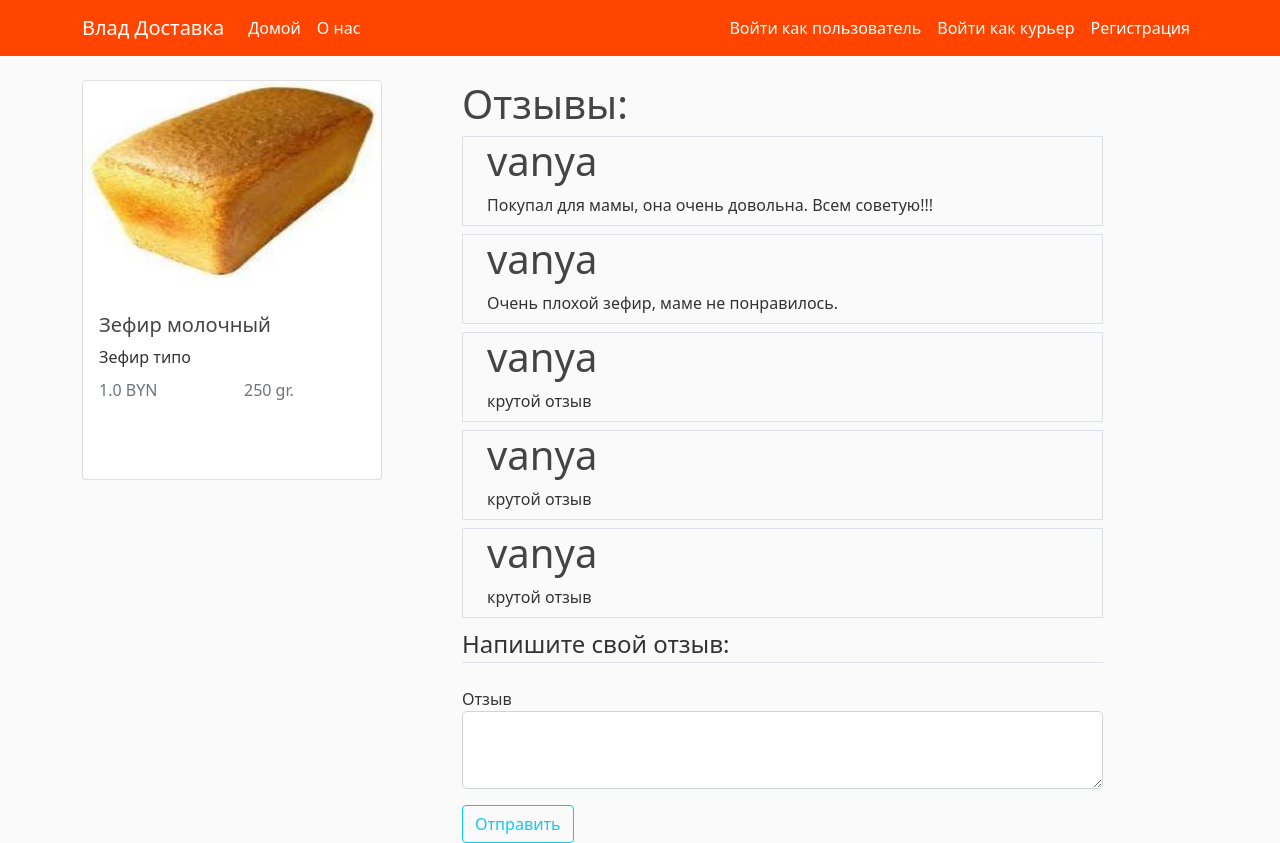
After one commit to Braindead3/bd_project, a Flask app: page /product/1 in a window 1280 px wide. The commit adds this page. Run offline with Flask 2, Linux system fonts and the light colour scheme; data comes from the database, SQL or seed files in the repository.

Commit message:
add revive system

```diff
--- a/bd_project/__init__.py
+++ b/bd_project/__init__.py
@@ -3,10 +3,10 @@ from bd_project.config import Config
 from flask_login import LoginManager
 from flask_bcrypt import Bcrypt
 from playhouse.sqliteq import SqliteQueueDatabase
+from peewee import SqliteDatabase
 from flask_mail import Mail
 import logging
 import sys
-# from peewee import SqliteDatabase
 import atexit
 
 db = SqliteQueueDatabase('bd_project/DB/project.db', use_gevent=False, autostart=True, queue_max_size=64,
--- a/bd_project/admin_products_table/routes.py
+++ b/bd_project/admin_products_table/routes.py
@@ -1,6 +1,6 @@
 from flask import Blueprint, render_template, redirect, url_for, flash, request
 from bd_project.admin_products_table.forms import AddProductForm, DeleteProductForm, UpdateProductForm
-from bd_project.models import Product
+from bd_project.models import Product,Categories
 from bd_project.admin_products_table.utils import (save_picture, init_forms, add_product, set_updated_form_fields,
                                                    update_product)
 
@@ -11,6 +11,8 @@ admin_products_table = Blueprint('admin_products_table', __name__)
 def products_table():
     selected_product = 'None'
     add_form, delete_form, update_form, products = init_forms()
+    add_form.category_add.choices = [(category.id, category.category) for category in Categories.select()]
+    update_form.category_update.choices = [(category.id, category.category) for category in Categories.select()]
     delete_form.select_delete.choices = [(product.id, product.name) for product in products]
     return render_template('admin_pages/table_products.html', add_form=add_form, delete_form=delete_form,
                            update_form=update_form, products=products, selected_product=selected_product)
@@ -19,6 +21,7 @@ def products_table():
 @admin_products_table.route('/admin_tables/products/add', methods=['POST'])
 def product_creation():
     add_form, delete_form, update_form, products = init_forms()
+    add_form.category_add.choices = [(category.id, category.category) for category in Categories.select()]
     if add_form.submit_add.data and add_form.validate_on_submit():
         add_product(add_form)
         flash('Add successful', 'success')
@@ -45,6 +48,7 @@ def product_updating(product_id):
     selected_product = 'None'
     add_form, delete_form, update_form, products = init_forms()
     delete_form.select_delete.choices = [(product.id, product.name) for product in products]
+    update_form.category_update.choices = [(category.id, category.category) for category in Categories.select()]
     update_form.updated_product = Product.get(Product.id == product_id)
     if update_form.submit_update.data and update_form.validate_on_submit():
         update_product(update_form)
--- a/bd_project/main/forms.py
+++ b/bd_project/main/forms.py
@@ -1,5 +1,5 @@
 from flask_wtf import FlaskForm
-from wtforms import StringField, SubmitField
+from wtforms import StringField, SubmitField, TextAreaField
 from wtforms.validators import DataRequired
 
 
@@ -7,3 +7,8 @@ class SearchForm(FlaskForm):
     search_product_name = StringField('Product',
                                       validators=[DataRequired()])
     search_submit = SubmitField('Search')
+
+
+class ReviveForm(FlaskForm):
+    revive = TextAreaField('Отзыв', validators=[DataRequired()])
+    submit = SubmitField('Отправить')
--- a/bd_project/main/routes.py
+++ b/bd_project/main/routes.py
@@ -5,20 +5,12 @@ from flask_login import current_user
 from playhouse.flask_utils import object_list
 from bd_project.classes import UserHelper
 
-from bd_project.main.forms import SearchForm
-from bd_project.models import Product
+from bd_project.main.forms import SearchForm, ReviveForm
+from bd_project.models import Product, Categories, ProductReviews
 
 main = Blueprint('main', __name__)
 
 sel_category = None
-
-
-def choose_categories():
-    all_products = Product.select()
-    product_categories = set()
-    for product in all_products:
-        product_categories.add(product.category)
-    return list(product_categories)
 
 
 def current_user_ordered_products():
@@ -35,7 +27,7 @@ def current_user_ordered_products():
 def home():
     global sel_category
     sel_category = None
-    product_categories = choose_categories()
+    product_categories = Categories.select()
     form = SearchForm()
     try:
         order_products_by_current_user = current_user_ordered_products()
@@ -45,7 +37,7 @@ def home():
     if form.validate_on_submit():
         products = Product.select().where(Product.name.contains(f'{form.search_product_name.data.capitalize()}'))
         if not products:
-            flash('Nothing found', 'danger')
+            flash('Ничего не найдено', 'danger')
             products = Product.select()
     else:
         products = Product.select()
@@ -63,7 +55,7 @@ def admin_page():
 def filter_products_by_category(category):
     global sel_category
     sel_category = category
-    product_categories = choose_categories()
+    product_categories = Categories.select()
     form = SearchForm()
     products = Product.select().where(Product.category == sel_category)
     order_products_by_current_user = current_user_ordered_products()
@@ -73,7 +65,7 @@ def filter_products_by_category(category):
 
 @main.route('/filtered_products/price')
 def filter_products_by_cost():
-    product_categories = choose_categories()
+    product_categories = Categories.select()
     form = SearchForm()
     if sel_category:
         products = Product.select().where(Product.category == sel_category).order_by(Product.price)
@@ -86,7 +78,7 @@ def filter_products_by_cost():
 
 @main.route('/filtered_products/price_desc')
 def filter_products_by_cost_desc():
-    product_categories = choose_categories()
+    product_categories = Categories.select()
     form = SearchForm()
     if sel_category:
         products = Product.select().where(Product.category == sel_category).order_by(Product.price.desc())
@@ -95,3 +87,16 @@ def filter_products_by_cost_desc():
     order_products_by_current_user = current_user_ordered_products()
     return object_list('home.html', title='Home page', query=products, context_variable='products', paginate_by=10,
                        order_products=order_products_by_current_user, form=form, categories=product_categories)
+
+
+@main.route('/product/<product_id>', methods=['GET', 'POST'])
+def product_revive(product_id):
+    form = ReviveForm()
+    product = Product.get(Product.id == product_id)
+    revives = product.revives
+    if form.validate_on_submit():
+        revive = ProductReviews(review=form.revive.data, user_id=current_user.id, product_id=product_id)
+        revive.save()
+        form.revive.data = ''
+        return redirect(url_for('main.product_revive', product_id=product_id))
+    return render_template('product_revives.html', product=product, revives=revives, form=form)
--- a/bd_project/models.py
+++ b/bd_project/models.py
@@ -4,7 +4,6 @@ from peewee import *
 from datetime import datetime
 from bd_project import login_manager, db
 from flask_login import UserMixin
-
 
 
 @login_manager.user_loader
@@ -59,13 +58,23 @@ class Courier(BaseModel):
         db_table = 'Couriers'
 
 
+class Categories(BaseModel):
+    category = CharField(max_length=20, null=False)
+
+    def __repr__(self):
+        return f'Product("{self.category}")'
+
+    class Meta:
+        db_table = 'Categories'
+
+
 class Product(BaseModel):
     name = CharField(20, unique=True, null=False)
     price = DoubleField(null=False)
     description = TextField(null=False)
     weight = IntegerField(null=False)
     image = CharField(null=False)
-    category = CharField(null=False)
+    category = ForeignKeyField(Categories, backref='category')
 
     def __repr__(self):
         return f'Product("{self.name}","{self.price}","{self.description},{self.weight},{self.image}")'
@@ -101,6 +110,18 @@ class OrderList(BaseModel):
         db_table = 'OrderList'
 
 
+class ProductReviews(BaseModel):
+    review = TextField()
+    user_id = ForeignKeyField(User, backref='revives')
+    product_id = ForeignKeyField(Product, backref='revives')
+
+    def __repr__(self):
+        return f'Product("{self.review},"{self.user_id}")'
+
+    class Meta:
+        db_table = 'ProductReviews'
+
+
 def create_db():
     with db:
-        db.create_tables([User, Courier, Product, Order, OrderList])
+        db.create_tables([ProductReviews])
--- a/bd_project/static/main.css
+++ b/bd_project/static/main.css
@@ -100,3 +100,15 @@ position: absolute;
 left: 1;
 bottom: 0;
 }
+
+.filter-button{
+width: 120px;
+}
+
+.bg-color-done{
+background:#00FA9A;
+}
+
+.bg-color-not-done{
+background:#FFA07A;
+}
--- a/bd_project/templates/layout.html
+++ b/bd_project/templates/layout.html
@@ -37,7 +37,7 @@
                     <a class="nav-item nav-link" href="#">О нас</a>
                 </div>
                 <!-- Navbar Right Side -->
-                {% if current_user.is_authenticated and current_user.username == 'admin' %}
+                {% if current_user.is_authenticated and current_user.username == 'admin' or current_user.username == 'Админ' %}
                 <div class="navbar-nav ms-auto">
                     <a class="nav-item nav-link" href="{{ url_for('main.admin_page') }}">Страница Админа</a>
                     <a class="nav-item nav-link" href="{{ url_for('users.logout') }}">Выйти</a>
@@ -93,7 +93,7 @@
                                 <h5>{{ product.get("product") }}</h5>
                             </div>
                             <div class="col-6">
-                                <h5>В карзине: {{ product.get('amount') }}</h5>
+                                <h5>В корзине: {{ product.get('amount') }}</h5>
                             </div>
                         </div>
                         <div class="row">
@@ -130,7 +130,7 @@
         {% else %}
         <div class="col-md-3">
             <div class="content-section">
-                <h3>Карзина:</h3>
+                <h3>Корзина:</h3>
                 <p>Ничего тут нету! Купи что нибудь!</p>
             </div>
         </div>
--- /dev/null
+++ b/bd_project/templates/product_revives.html
@@ -0,0 +1,59 @@
+{% extends 'layout.html' %}
+{% block content %}
+<div class="row">
+    <div class="col-4">
+        <div class="card" style="width: 300px; height:400px">
+            <img src="{{ url_for('static', filename ='food_pics/' + product.image) }}"
+                 class="card-img-top food-img"
+                 alt="{{ url_for('static', filename ='food_pics/' + 'default_food.jpg') }}">
+            <div class="card-body">
+                <h5 class="card-title">{{ product.name }}</h5>
+                <p class="card-text">{{ product.description }}</p>
+                <div class="row">
+                    <div class="col-6">
+                        <h6 class="card-subtitle mb-2 text-muted">{{ product.price }} BYN</h6>
+                    </div>
+                    <div class="col-6">
+                        <h6 class="card-subtitle mb-2 text-muted">{{ product.weight }} gr.</h6>
+                    </div>
+                </div>
+            </div>
+        </div>
+    </div>
+    <div class="col-7">
+        <h1>Отзывы:  </h1>
+        {% for revive in revives %}
+        <div class="container border mb-2">
+            <div>
+                <h1>{{ revive.user_id.username }}</h1>
+            </div>
+            <div class="mt-1 mb-2">
+                <span>{{ revive.review }}</span>
+            </div>
+        </div>
+        {% endfor %}
+        <form method="post" action="">
+                {{ form.hidden_tag() }}
+                <fieldset class="form-group">
+                    <legend class="border-bottom mb-4">Напишите свой отзыв:</legend>
+                    <div class="form-group">
+                        {{ form.revive.label(class="form-control-label") }}
+                        {% if form.revive.errors %}
+                        {{ form.revive(class="form-control form-control-lg is-invalid") }}
+                        <div class="invalid-feedback">
+                            {% for error in form.revive.errors %}
+                            <span>{{ error }}</span>
+                            {% endfor %}
+                        </div>
+                        {% else %}
+                        {{ form.revive(class="form-control form-control-lg") }}
+                        {% endif %}
+                    </div>
+                    <div class="form-group pt-3">
+                        {{ form.submit(class="btn btn-outline-info") }}
+                    </div>
+                </fieldset>
+            </form>
+    </div>
+</div>
+{% endblock content %}
--- a/bd_project/users/forms.py
+++ b/bd_project/users/forms.py
@@ -1,7 +1,7 @@
 import phonenumbers
 from flask_login import current_user
 from flask_wtf import FlaskForm
-from wtforms import StringField, PasswordField, SubmitField, BooleanField
+from wtforms import StringField, PasswordField, SubmitField, BooleanField, TextAreaField
 from wtforms.fields import DateField
 from wtforms.validators import DataRequired, Length, Email, EqualTo, ValidationError
 from bd_project.models import User
```
Also changed, not shown: bd_project/admin_products_table/forms.py (+4 -4 lines), bd_project/templates/admin_pages/table_products.html (+3 -21 lines), bd_project/templates/current_orders.html (+11 -3 lines), bd_project/templates/home.html (+13 -9 lines), ordered_products.json (+9 -1 lines), bd_project/DB/project.db, bd_project/static/food_pics/eabe1178014a80ed.jpg (added), bd_project/users/routes.py (line endings or trailing spaces).
